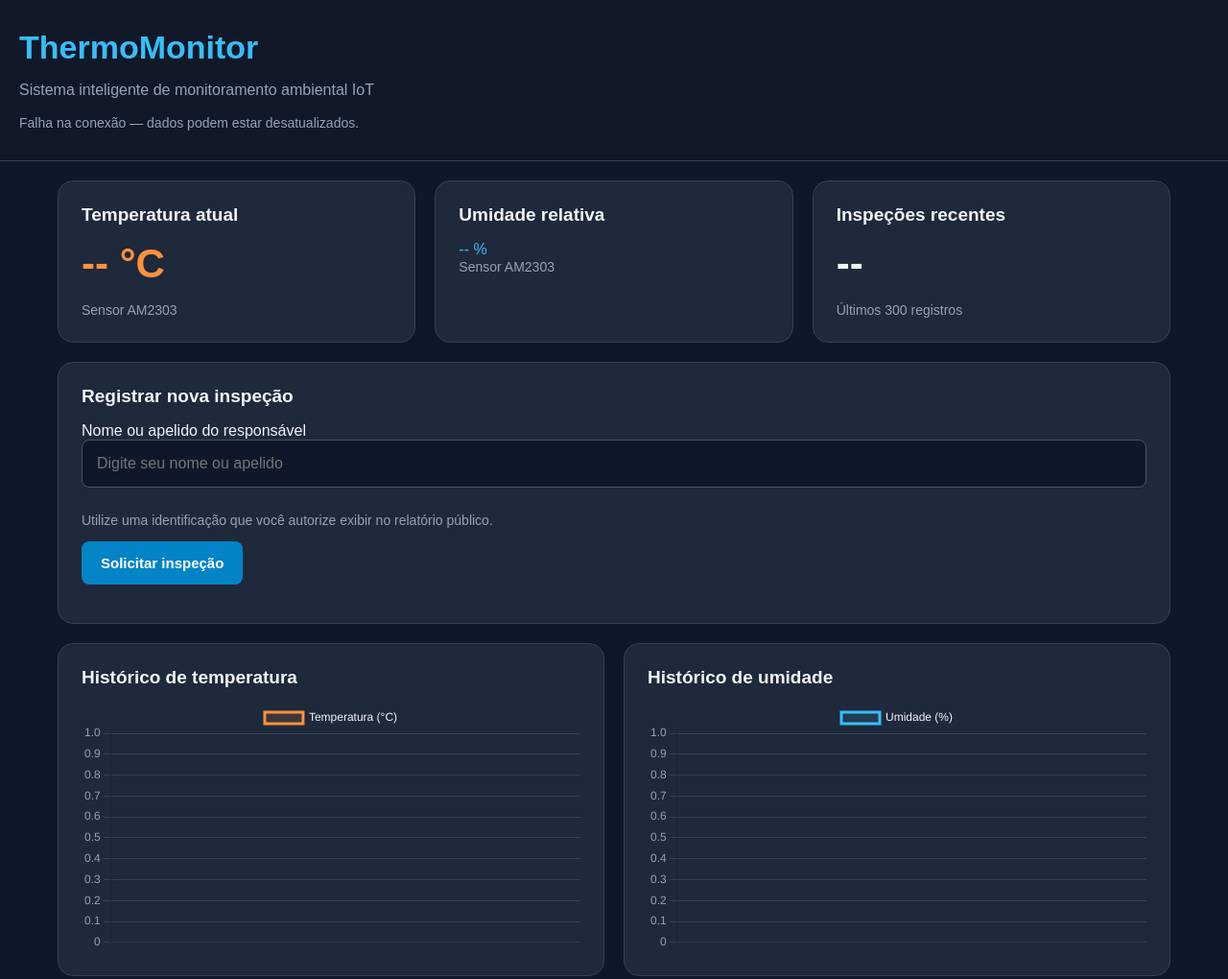
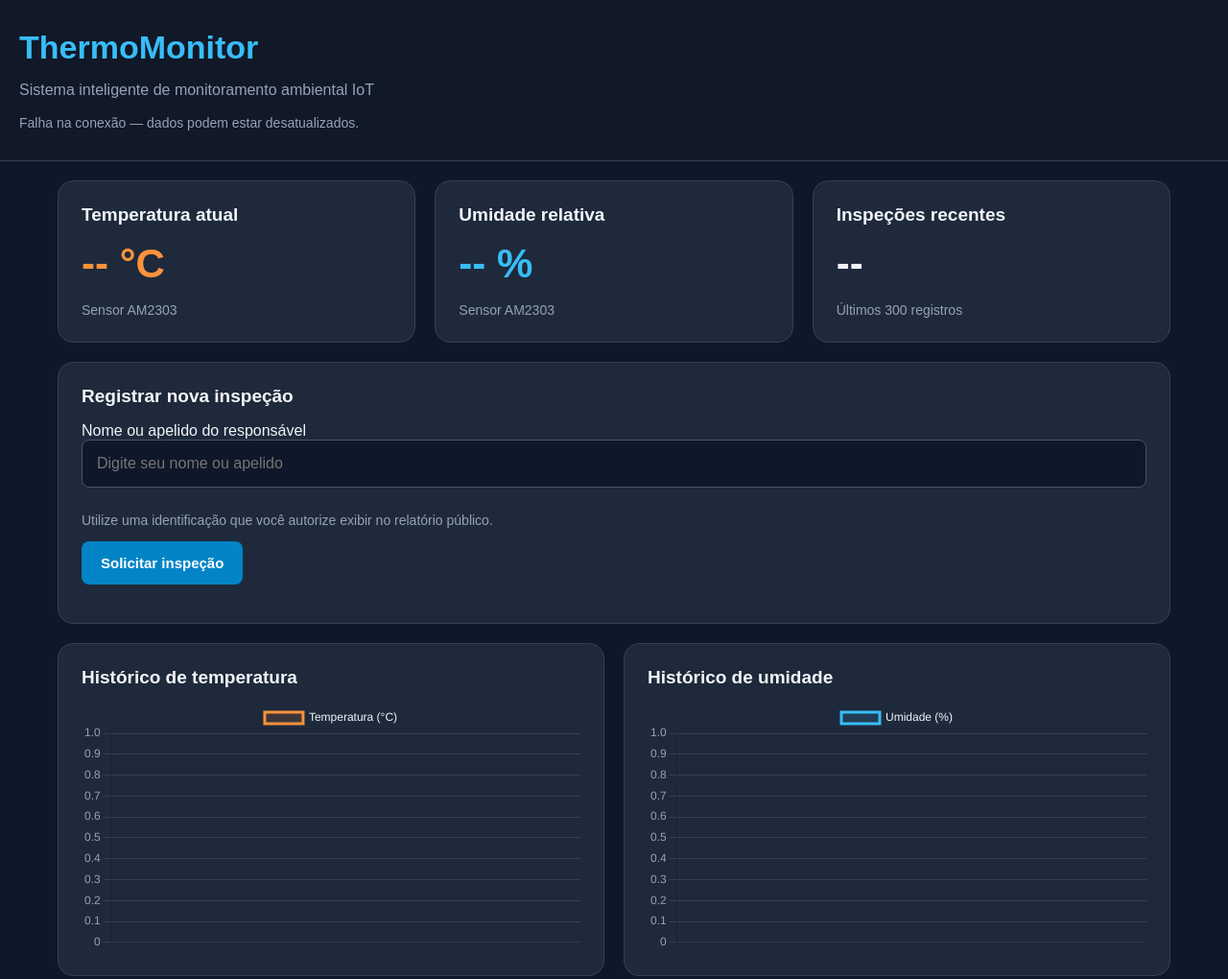
Before and after one commit to epvc1-ai/termonitor, a plain HTML site: page index.html in a window 1280 px wide. Shown: the top 1020 px of the page at 96% size. Drawn offline with nearby package versions, Linux system fonts and the light colour scheme; no server answers.

Commit message:
Update index.html

```diff
--- a/index.html
+++ b/index.html
@@ -180,7 +180,7 @@ footer {
 
     <div class="card">
         <h2>Umidade relativa</h2>
-        <div id="umidade" class="valo'r umidade">-- %</div>
+        <div id="umidade" class="valor umidade">-- %</div>
         <span class="status">Sensor AM2303</span>
     </div>
 
```
